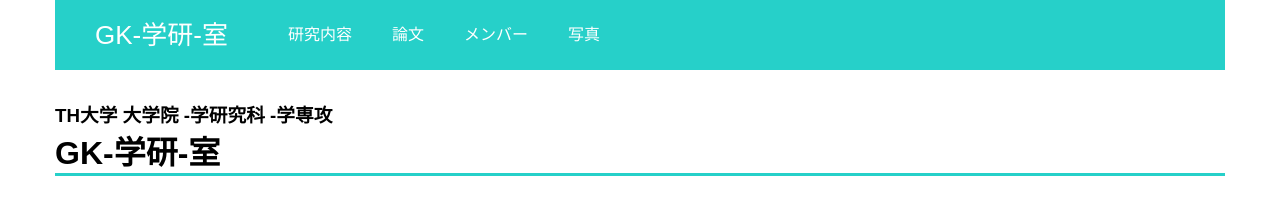
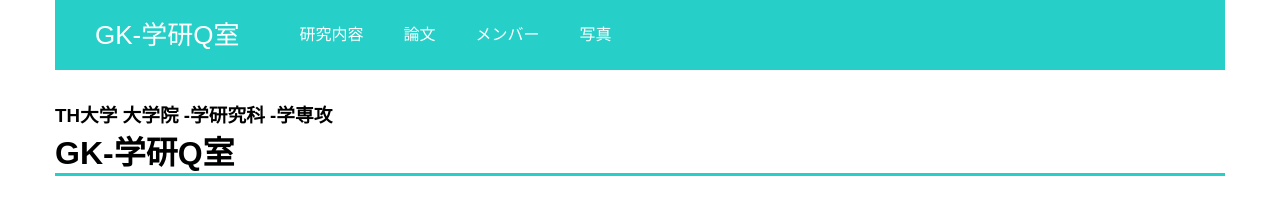
Before and after one commit to s-kechup/GKtest, a plain HTML site: page index.html in a window 1280 px wide. Shown: the top 199 px of the page. Drawn offline with Linux system fonts and the light colour scheme.

Commit message:
Update index.html

```diff
--- a/index.html
+++ b/index.html
@@ -2,14 +2,14 @@
 <html>
   <head>
     <meta charset="utf-8">
-    <title>GK-学研-室｜TH大学</title>
+    <title>GK-学研Q室｜TH大学</title>
     <link rel="stylesheet" href="gakusai-home.css">
   </head>
   <body>
     <!-- ここからHTMLを書き始めてください -->
 <!-- ヘッダー -->
     <div class="header">
-      <div class="header-logo"><a href="file:///C:/Users/Sasaki/Desktop/gakusai/home/gakusai-home.html#">GK-学研-室 </a></div>
+      <div class="header-logo"><a href="file:///C:/Users/Sasaki/Desktop/gakusai/home/gakusai-home.html#">GK-学研Q室 </a></div>
       <div class="header-list">
         <ul>
           <li><a href="file:///C:/Users/Sasaki/Desktop/gakusai/reserch/gakusai-reserch.html">研究内容</a></li>
@@ -27,7 +27,7 @@
 <!-- タイトル -->
       <div class="home-title">
         <h3>TH大学 大学院 -学研究科 -学専攻</h3>
-        <h1>GK-学研-室</h1>
+        <h1>GK-学研Q室</h1>
       </div>
 
       <div class="home-photo">
```
